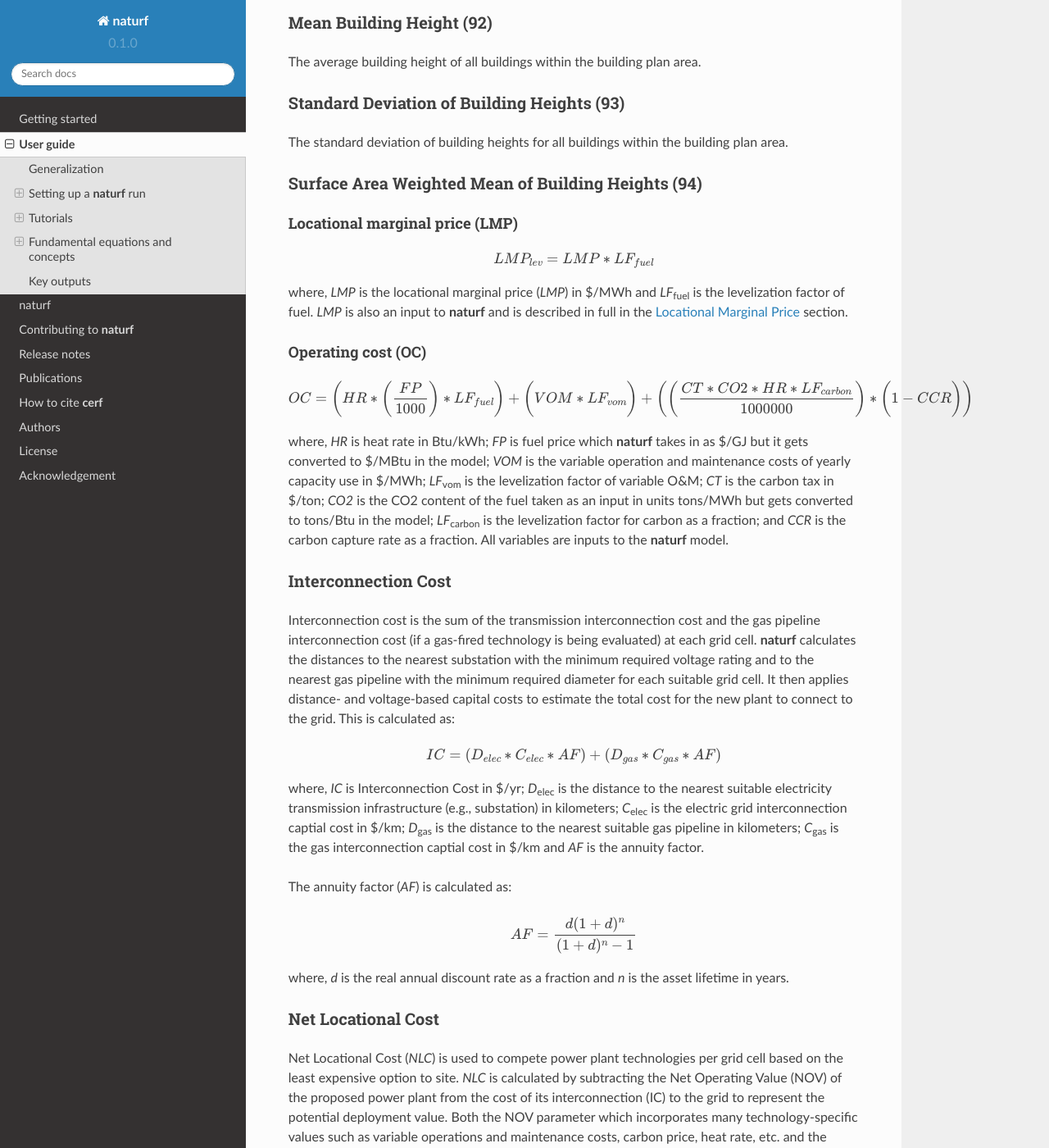
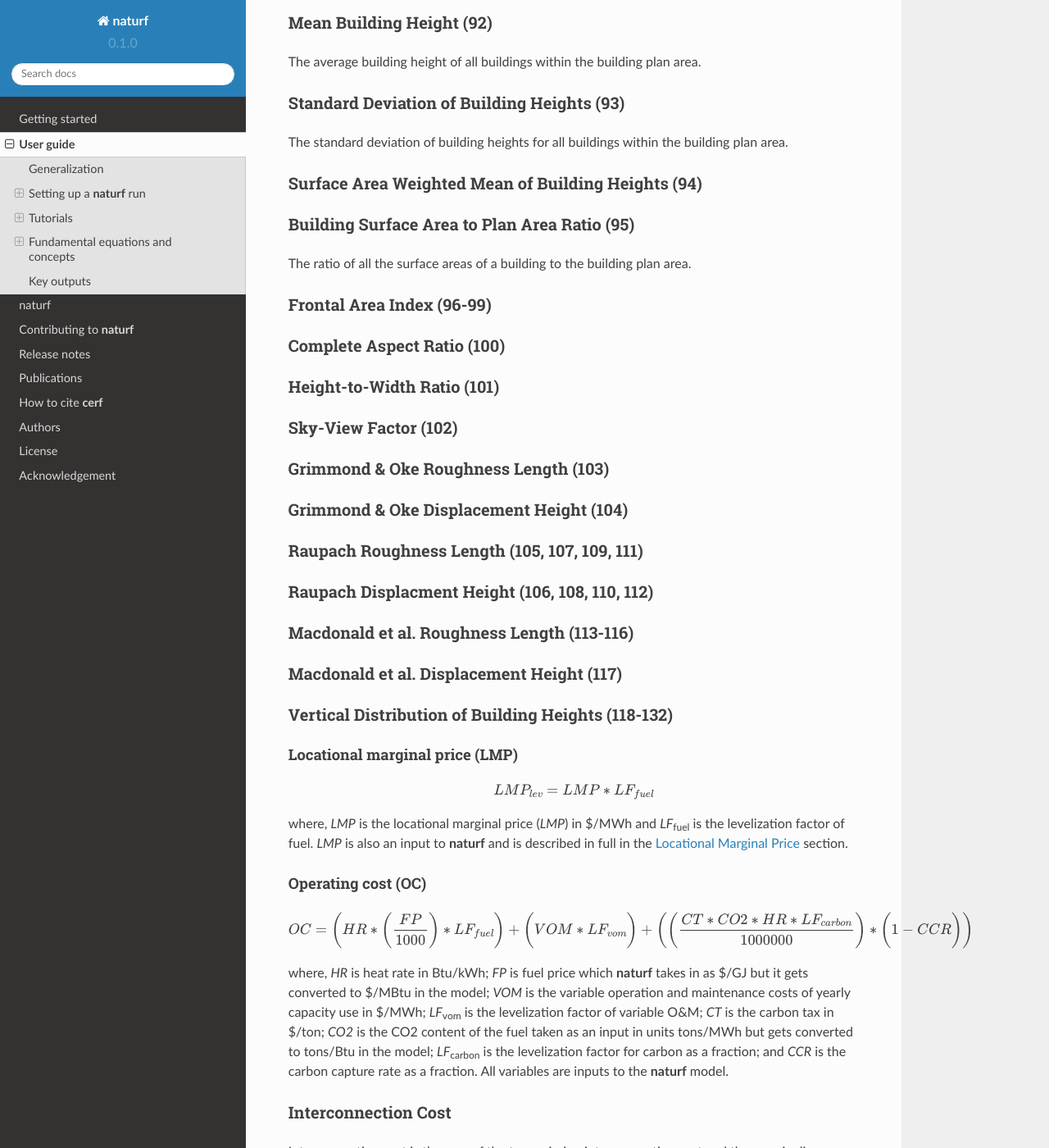
Before and after one commit to IMMM-SFA/naturf, a Sphinx documentation site: the page built from docs/source/user_guide.rst, in a window 1280 px wide and 1400 px high, scrolled down 13511 px. Shown: the whole window at 82% size. Built offline with Sphinx 7.4.7 and the Read the Docs theme 2.0.0, drawn with Linux system fonts in a browser that asks for light colours; formulas are drawn with MathJax 3.

Commit message:
added headers for parameters 96-132

```diff
--- a/docs/source/user_guide.rst
+++ b/docs/source/user_guide.rst
@@ -500,6 +500,67 @@ Surface Area Weighted Mean of Building Heights (94)
 
 
 
+Building Surface Area to Plan Area Ratio (95)
+~~~~~~~~~~~~~~~~~~~~~~~~~~~~~~~~~~~~~~~~~~~~~
+
+The ratio of all the surface areas of a building to the building plan area.
+
+Frontal Area Index (96-99)
+~~~~~~~~~~~~~~~~~~~~~~~~~~
+
+
+
+Complete Aspect Ratio (100)
+~~~~~~~~~~~~~~~~~~~~~~~~~~~
+
+
+
+Height-to-Width Ratio (101)
+~~~~~~~~~~~~~~~~~~~~~~~~~~~
+
+
+
+Sky-View Factor (102)
+~~~~~~~~~~~~~~~~~~~~~
+
+
+
+Grimmond & Oke Roughness Length (103)
+~~~~~~~~~~~~~~~~~~~~~~~~~~~~~~~~~~~~~
+
+
+
+Grimmond & Oke Displacement Height (104)
+~~~~~~~~~~~~~~~~~~~~~~~~~~~~~~~~~~~~~~~~
+
+
+
+Raupach Roughness Length (105, 107, 109, 111)
+~~~~~~~~~~~~~~~~~~~~~~~~~~~~~~~~~~~~~~~~~~~~~
+
+
+
+Raupach Displacment Height (106, 108, 110, 112)
+~~~~~~~~~~~~~~~~~~~~~~~~~~~~~~~~~~~~~~~~~~~~~~~
+
+
+
+Macdonald et al. Roughness Length (113-116)
+~~~~~~~~~~~~~~~~~~~~~~~~~~~~~~~~~~~~~~~~~~~
+
+
+
+Macdonald et al. Displacement Height (117)
+~~~~~~~~~~~~~~~~~~~~~~~~~~~~~~~~~~~~~~~~~~
+
+
+
+Vertical Distribution of Building Heights (118-132)
+~~~~~~~~~~~~~~~~~~~~~~~~~~~~~~~~~~~~~~~~~~~~~~~~~~~
+
+
+
+
 
 Locational marginal price (LMP)
 ^^^^^^^^^^^^^^^^^^^^^^^^^^^^^^^^^
```
